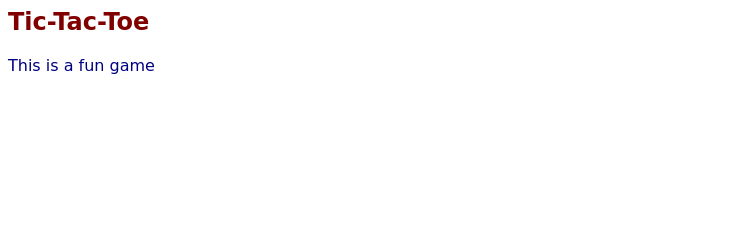
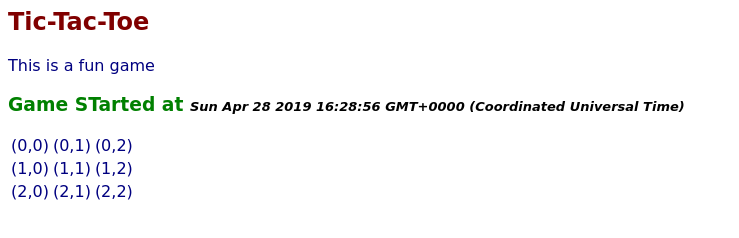
Before and after one commit to noahdealmeida/tictactoe, a plain HTML site: page index.html in a window 1280 px wide. Shown: the whole page, without its empty margins (0-739 px from the left). Drawn offline with Linux system fonts and the light colour scheme.

Commit message:
Basic running of code

```diff
--- a/index.html
+++ b/index.html
@@ -1,7 +1,17 @@
-<script src="tictactoe.js"></script>
-<link rel="StyleSheet" href="tictactoe.css">
-<div id="tictactoeDiv">
-<h2>Tic-Tac-Toe</h2>
-<p>This is a fun game</p>
+<head>
+    <script src="tictactoe.js"></script>
+    <link rel="StyleSheet" href="tictactoe.css">
+</head>
+<body>
+    <div id="tictactoeDiv">
+    <h2>Tic-Tac-Toe</h2>
+    <p>This is a fun game</p>
+    <h3>Game STarted at <i id="startDate"></i></h3>
+    <table id="board">
+    <tr><td>1</td><td>2</td><td>3</td></tr>
+    <tr><td>4</td><td>5</td><td>6</td></tr>
+    <tr><td>7</td><td>8</td><td>9</td></tr>
+    </table>
 
 </div>
+</body>
--- a/tictactoe.css
+++ b/tictactoe.css
@@ -6,3 +6,17 @@ body {
 h2 {
     color:maroon
 }
+h3 {
+    color:green
+}
+
+#startDate {
+    color:black;
+    font-size:small
+}
+
+td {
+    text-align: center;
+    cursor: hand
+
+}
--- a/tictactoe.js
+++ b/tictactoe.js
@@ -1 +1,42 @@
 console.log('tictactoe.js loaded')
+
+ttt = function(){
+    // initializing
+    console.log('initializing tic-tac-toe at '+Date())
+    startDate.textContent=Date()
+
+    ttt.prepareGame()
+}
+
+ttt.prepareGame=function(){
+    ttt.board=document.getElementById('board')
+    ttt.cellM=[]
+    for(var i = 0 ; i <3 ; i++){
+        ttt.cellM[i]=[]
+        for(var j = 0 ; j <3 ; j++){
+            ttt.board.rows[i].cells[j].textContent=`(${i},${j})`
+            ttt.cellM[i][j]=ttt.board.rows[i].cells[j]
+            ttt.cellM[i][j].onclick=ttt.clickedCell
+        }
+    }
+    //debugger
+}
+
+ttt.turn = 'X'
+
+ttt.clickedCell=function(){
+    this.textContent=ttt.turn
+    if(ttt.turn=='X'){
+        ttt.turn='O'
+    }else{
+        ttt.turn='X'
+    }
+    ttt.checkVictory()
+}
+
+ttt.checkVictory=function(){
+    // check for victory
+}
+
+
+window.onload=ttt
```
